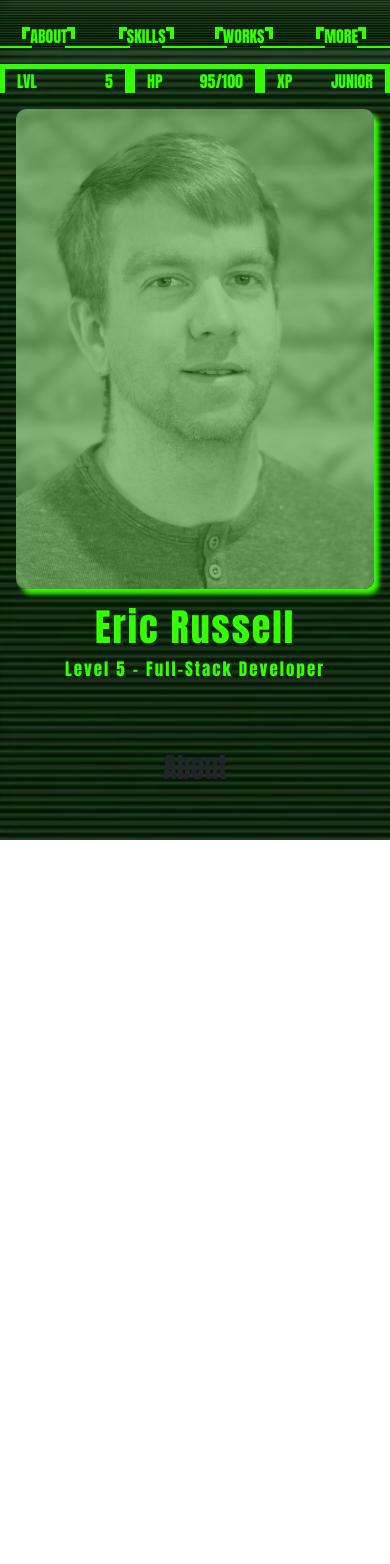
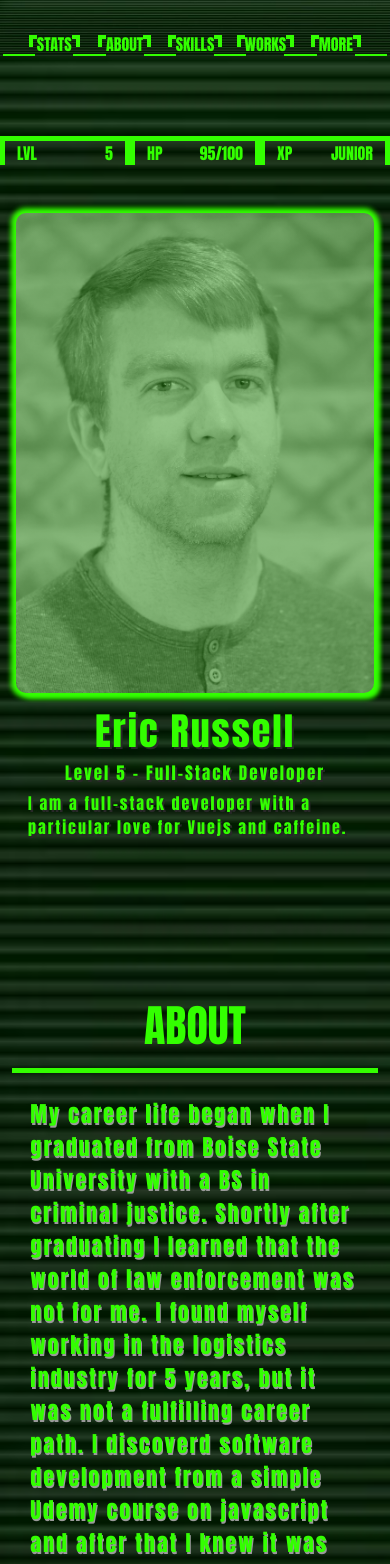
Before and after one commit to EricTimRussell/Portfolio, a Vue app: page / in a window 390 px wide. Shown: the top 1564 px of the page. Before the commit the page ends 844 px from the top, so only its background shows below. Built offline with nearby package versions, Linux system fonts and the light colour scheme.

Commit message:
about component more mobil styling

```diff
--- a/src/App.vue
+++ b/src/App.vue
@@ -5,9 +5,6 @@ import NavbarComponent from "./components/NavbarComponent.vue";
 
 <template>
   <body>
-    <header>
-      <NavbarComponent />
-    </header>
     <main>
       <RouterView />
     </main>
--- a/src/assets/main.css
+++ b/src/assets/main.css
@@ -34,31 +34,40 @@ main {
 .hero-name {
   color: #33ff00;
   text-shadow: #282828 2px 2px;
-  font-size: 48px;
+  font-size: 46px;
   letter-spacing: 2px;
 }
 
 .hero-title {
   color: #33ff00;
   text-shadow: #282828 2px 2px;
-  font-size: 48px;
+  font-size: 42px;
   letter-spacing: 2px;
 }
+
+.hero-motto {
+  color: #33ff00;
+  text-shadow: #282828 2px 2px;
+  font-size: 24px;
+  letter-spacing: 2px;
+}
+
 
 .hero-pipboy-img {
   height: 42rem;
   border-radius: 10px;
-  box-shadow: #33ff00 5px 5px 5px;
+  box-shadow: #33ff00 5px 5px 5px 0px, #33ff00 0px 0px 5px 8px;
+  background-color: #33ff00;
   background-image: linear-gradient(#33ff003e, #33ff003e), url(../assets/images/EricBnW.JPG);
   background-size: cover;
-  background-position-y: 20%;
+  background-position-y: 25%;
 }
 
 @media (max-width: 768px) {
   .hero-pipboy-img {
     width: 90vh;
     border-radius: 10px;
-    box-shadow: #33ff00 5px 5px 5px;
+    box-shadow: #33ff00 5px 5px 5px 0px, #33ff00 0px 0px 5px 5px;
     background-image: linear-gradient(#33ff003e, #33ff003e), url(../assets/images/EricBnW.JPG);
     background-size: cover;
     background-position-y: 25%;
@@ -77,13 +86,20 @@ main {
     font-size: 17px;
     letter-spacing: 2px;
   }
+
+  .hero-motto {
+    color: #33ff00;
+    text-shadow: #282828 2px 2px;
+    font-size: 16px;
+    letter-spacing: 2px;
+  }
 }
 
 @media (max-width: 1000px) {
   .hero-pipboy-img {
     height: 30rem;
     border-radius: 10px;
-    box-shadow: #33ff00 5px 5px 5px;
+    box-shadow: #33ff00 5px 5px 5px 0px, #33ff00 0px 0px 5px 5px;
     background-image: linear-gradient(#33ff003e, #33ff003e), url(../assets/images/EricBnW.JPG);
     background-size: cover;
     background-position: center;
@@ -214,8 +230,28 @@ main {
   font-size: 44px;
 }
 
+.letter-space {
+  letter-spacing: 2px;
+}
+
+.paragraph {
+  margin-left: 15%;
+  margin-right: 15%;
+}
+
+@media (max-width: 768px) {
+  .paragraph {
+    margin-left: 5%;
+    margin-right: 5%;
+  }
+}
+
 .text-retro {
   color: #33ff00;
+}
+
+.text-shadow {
+  text-shadow: #9a9a9a 1px 2px;
 }
 
 .rounded {
@@ -223,13 +259,15 @@ main {
 }
 
 .divider {
-  background-color: #282828;
-  height: 10px;
-  width: 300px;
+  background-color: #33ff00;
+  height: 5px;
+  width: 100%;
   margin-top: .5rem;
   margin-bottom: .5rem;
 }
 
 .border-thick {
-  border: #33ff00 10px solid;
+  border: #33ff00 7px solid;
+  padding-right: .5rem;
+  padding-left: .5rem;
 }
--- a/src/components/AboutComponent.vue
+++ b/src/components/AboutComponent.vue
@@ -1,7 +1,23 @@
 <template>
-  <div>
-    <h1>About</h1>
-  </div>
+  <section id="about" class="container-fluid">
+    <div class="row mt-5">
+      <div class="col-12 d-flex flex-column align-items-center">
+        <h2 class="text-retro fs-xl d-flex">ABOUT</h2>
+        <span class="divider"></span>
+      </div>
+      <div class="col-12 text-retro fs-md py-3 letter-space">
+        <p class="paragraph text-shadow"> My career life began when I graduated from Boise State University with a BS in
+          criminal
+          justice. Shortly
+          after graduating I learned that the world of law enforcement was not for me. I found myself working in the
+          logistics industry for 5 years, but it was not a fulfilling career path. I discoverd software development
+          from
+          a simple Udemy course on javascript and after that I knew it was what I wanted to pursue. After a grueling
+          13-week software development bootcamp with CodeWorks Boise, I have gained the confidence and skills needed
+          to pursue my developer goals.</p>
+      </div>
+    </div>
+  </section>
 </template>
 
 <script>
--- a/src/components/HeroComponent.vue
+++ b/src/components/HeroComponent.vue
@@ -1,7 +1,6 @@
 <template>
-  <!-- SECTION Hero section -->
-  <header class="container-fluid">
-    <div class="row pt-3">
+  <header id="hero" class="container-fluid">
+    <div class="row pt-6">
       <div class="col-4 d-flex justify-content-between header-border">
         <span class="status-bar text-retro">LVL</span>
         <span class="status-bar text-retro">5</span>
@@ -17,19 +16,25 @@
     </div>
   </header>
   <section class="container-fluid">
-    <div class="row p-3 fade-in-hero">
-      <div class="col-3 mobile">
-        <span class="fs-xl border-thick text-retro">CND</span>
+    <div class="row pt-5 px-3 fade-in-hero">
+      <div class="col-3 d-flex flex-column align-items-start">
+        <span class="fs-xl border-thick text-retro  mobile">CSS</span>
+        <span class="fs-xl text-retro px-3 my-3  mobile">SQL</span>
+        <span class="fs-xl text-retro px-3  mobile">VUE</span>
       </div>
       <div class="col-md-6 col-lg-6 col-sm-12 d-flex justify-content-center pt-5 hero-pipboy-img">
       </div>
       <div class="col-3 pt-5 mobile">
-        <p class="fs-lg text-retro text-center">(12) Coffee &nbsp&nbsp A</p>
-        <p class="fs-lg text-retro text-center">Willpower &nbsp&nbsp X</p>
+        <p class="fs-lg text-retro text-center">(12) Coffee &nbsp&nbsp A )</p>
+        <p class="fs-lg text-retro text-center">Willpower &nbsp&nbsp X )</p>
       </div>
       <div class="col-12 d-flex flex-column justify-content-center align-items-center rounded pt-3">
         <h2 class="hero-name title-expand">Eric Russell</h2>
         <h3 class="hero-title title-expand">Level 5 - Full-Stack Developer</h3>
+        <p class="letter-space pb-5 hero-motto">I am a full-stack developer with a particular
+          love for
+          Vuejs and
+          caffeine.</p>
       </div>
     </div>
   </section>
@@ -52,6 +57,10 @@ export default {
   border-right: 5px solid #33ff00;
 }
 
+.pt-6 {
+  padding-top: 5rem;
+}
+
 .status-bar {
   font-size: 32px;
 }
--- a/src/components/NavbarComponent.vue
+++ b/src/components/NavbarComponent.vue
@@ -1,38 +1,43 @@
 <template>
-  <main class="container-fluid">
-    <div class="row pt-4">
+  <main class="container-fluid pt-2">
+    <div class="row justify-content-evenly pt-4">
       <div class="col-1 nav-section"></div>
       <div class="col-1 d-flex justify-content-center nav-line-container">
         <span class="nav-line-y"></span>
         <span class="nav-line-x"></span>
-        <a class="fs-lg nav-button">ABOUT</a>
+        <a href="#hero" class="fs-lg nav-button">STATS</a>
         <span class="nav-line-x"></span>
         <span class="nav-line-y"></span>
       </div>
       <div class="col-1 nav-section"></div>
+      <div class="col-1 d-flex justify-content-center nav-line-container">
+        <span class="nav-line-y"></span>
+        <span class="nav-line-x"></span>
+        <a href="#about" class="fs-lg nav-button">ABOUT</a>
+        <span class="nav-line-x"></span>
+        <span class="nav-line-y"></span>
+      </div>
       <div class="col-1 nav-section"></div>
       <div class="col-1 d-flex justify-content-center">
         <span class="nav-line-y"></span>
         <span class="nav-line-x"></span>
-        <a class="fs-lg nav-button">SKILLS</a>
+        <a href="#skills" class="fs-lg nav-button">SKILLS</a>
         <span class="nav-line-x"></span>
         <span class="nav-line-y"></span>
       </div>
       <div class="col-1 nav-section"></div>
+      <div class="col-1 d-flex justify-content-center">
+        <span class="nav-line-y"></span>
+        <span class="nav-line-x"></span>
+        <a href="#works" class="fs-lg nav-button">WORKS</a>
+        <span class="nav-line-x"></span>
+        <span class="nav-line-y"></span>
+      </div>
       <div class="col-1 nav-section"></div>
       <div class="col-1 d-flex justify-content-center">
         <span class="nav-line-y"></span>
         <span class="nav-line-x"></span>
-        <a class="fs-lg nav-button">WORKS</a>
-        <span class="nav-line-x"></span>
-        <span class="nav-line-y"></span>
-      </div>
-      <div class="col-1 nav-section"></div>
-      <div class="col-1 nav-section"></div>
-      <div class="col-1 d-flex justify-content-center">
-        <span class="nav-line-y"></span>
-        <span class="nav-line-x"></span>
-        <a class="fs-lg nav-button">MORE</a>
+        <a href="#more" class="fs-lg nav-button">MORE</a>
         <span class="nav-line-x"></span>
         <span class="nav-line-y"></span>
       </div>
--- a/src/views/HomeView.vue
+++ b/src/views/HomeView.vue
@@ -1,9 +1,12 @@
 <template>
   <main>
+    <header class="sticky-top">
+      <NavbarComponent />
+    </header>
     <div>
       <HeroComponent />
     </div>
-    <div class="py-5 text-center">
+    <div class="py-5 section-height">
       <AboutComponent />
     </div>
   </main>
@@ -12,17 +15,18 @@
 <script>
 import AboutComponent from "../components/AboutComponent.vue";
 import HeroComponent from "../components/HeroComponent.vue";
+import NavbarComponent from "../components/NavbarComponent.vue";
 
 export default {
   setup() {
     return {};
   },
-  components: { HeroComponent, AboutComponent }
+  components: { HeroComponent, AboutComponent, NavbarComponent }
 }
 </script>
 
 <style scoped>
-.border-b {
-  border-bottom: 3px black solid;
+.section-height {
+  min-height: 75vh;
 }
 </style>
```
